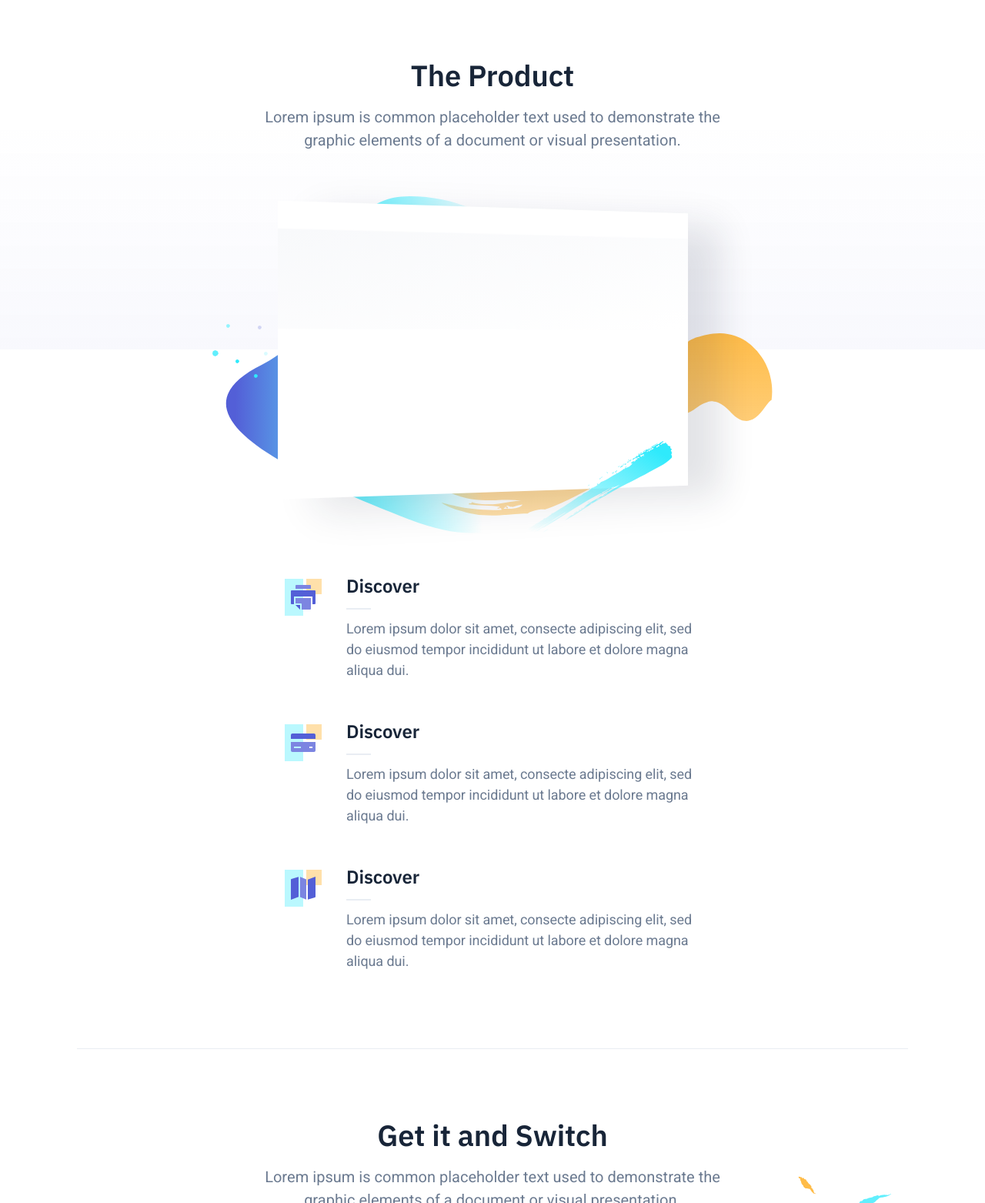
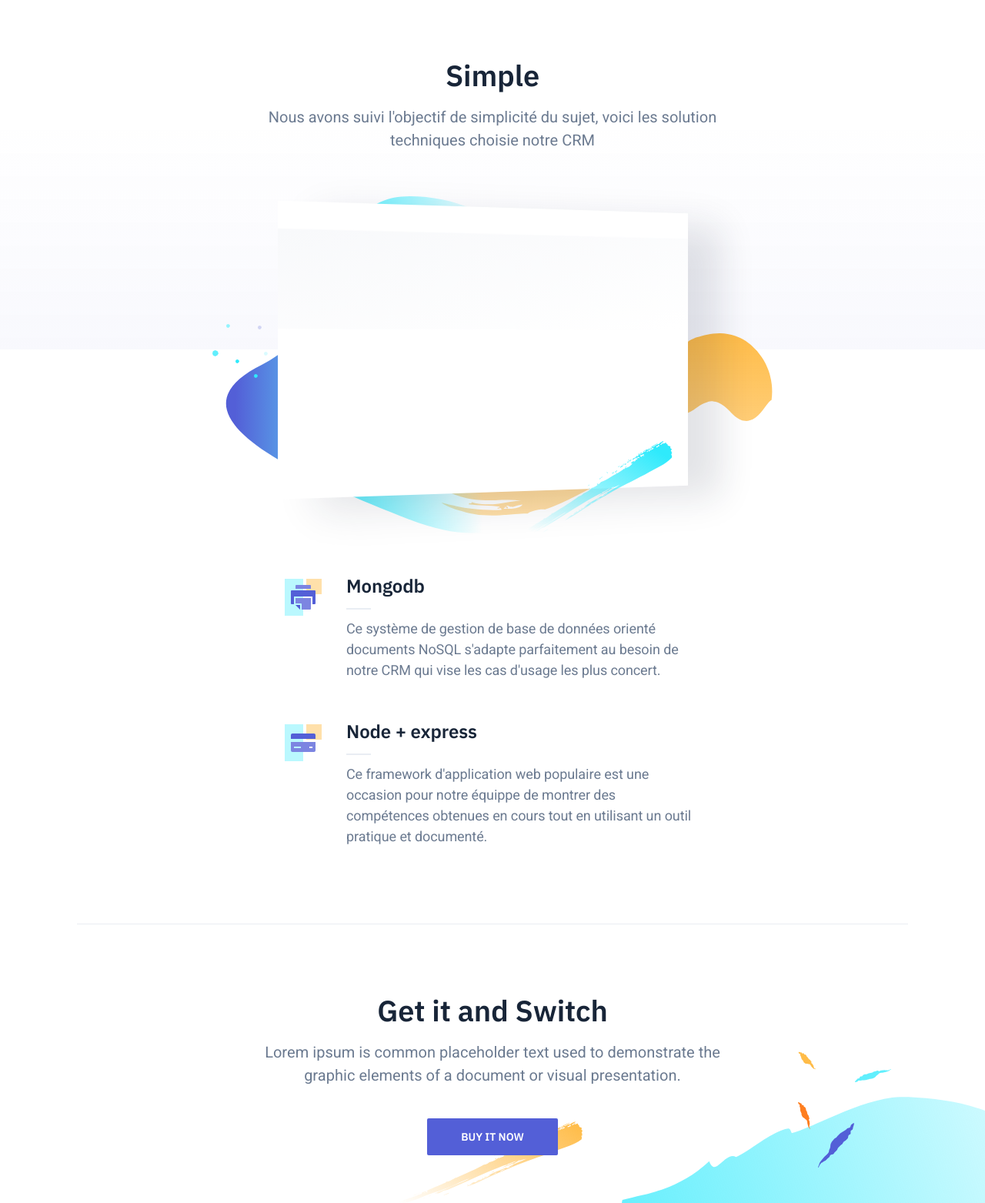
Before and after one commit to RousseauClaire/workshop-back, a website: page docs/index.html in a window 1280 px wide. Shown: the part 900-2463 px from the top of the page at 77% size. Drawn offline with nearby package versions, Linux system fonts and the light colour scheme.

Commit message:
Add chosen tech

```diff
--- a/docs/index.html
+++ b/docs/index.html
@@ -67,8 +67,8 @@ Cette décision vient du constat que les nombreux CRM open source déjà disponi
 					<div class="features-inner section-inner has-bottom-divider">
 						<div class="features-header text-center">
 							<div class="container-sm">
-								<h2 class="section-title mt-0">The Product</h2>
-	                            <p class="section-paragraph">Lorem ipsum is common placeholder text used to demonstrate the graphic elements of a document or visual presentation.</p>
+								<h2 class="section-title mt-0">Simple</h2>
+	                            <p class="section-paragraph">Nous avons suivi l'objectif de simplicité du sujet, voici les solution techniques choisie notre CRM</p>
 								<div class="features-image">
 									<img class="features-illustration asset-dark" src="dist/images/features-illustration-dark.svg" alt="Feature illustration">
 									<img class="features-box asset-dark" src="dist/images/features-box-dark.svg" alt="Feature box">
@@ -87,8 +87,8 @@ Cette décision vient du constat que les nombreux CRM open source déjà disponi
 										<img class="asset-dark" src="dist/images/feature-01-dark.svg" alt="Feature 01">
                                     </div>
 									<div class="feature-content">
-                                    	<h3 class="feature-title mt-0">Discover</h3>
-                                    	<p class="text-sm mb-0">Lorem ipsum dolor sit amet, consecte adipiscing elit, sed do eiusmod tempor incididunt ut labore et dolore magna aliqua dui.</p>
+                                    	<h3 class="feature-title mt-0">Mongodb</h3>
+                                    	<p class="text-sm mb-0">Ce système de gestion de base de données orienté documents NoSQL s'adapte parfaitement au besoin de notre CRM qui vise les cas d'usage les plus concert.</p>
 									</div>
 								</div>
                             </div>
@@ -99,20 +99,8 @@ Cette décision vient du constat que les nombreux CRM open source déjà disponi
 										<img class="asset-dark" src="dist/images/feature-02-dark.svg" alt="Feature 02">
                                     </div>
 									<div class="feature-content">
-                                    	<h3 class="feature-title mt-0">Discover</h3>
-                                    	<p class="text-sm mb-0">Lorem ipsum dolor sit amet, consecte adipiscing elit, sed do eiusmod tempor incididunt ut labore et dolore magna aliqua dui.</p>
-									</div>
-								</div>
-                            </div>
-							<div class="feature is-revealing">
-                                <div class="feature-inner">
-                                    <div class="feature-icon">
-										<img class="asset-light" src="dist/images/feature-03-light.svg" alt="Feature 03">
-										<img class="asset-dark" src="dist/images/feature-03-dark.svg" alt="Feature 03">
-                                    </div>
-									<div class="feature-content">
-                                    	<h3 class="feature-title mt-0">Discover</h3>
-                                    	<p class="text-sm mb-0">Lorem ipsum dolor sit amet, consecte adipiscing elit, sed do eiusmod tempor incididunt ut labore et dolore magna aliqua dui.</p>
+                                    	<h3 class="feature-title mt-0">Node + express</h3>
+                                    	<p class="text-sm mb-0">Ce framework d'application web populaire est une occasion pour notre équippe de montrer des compétences obtenues en cours tout en utilisant un outil pratique et documenté. </p>
 									</div>
 								</div>
                             </div>
```
